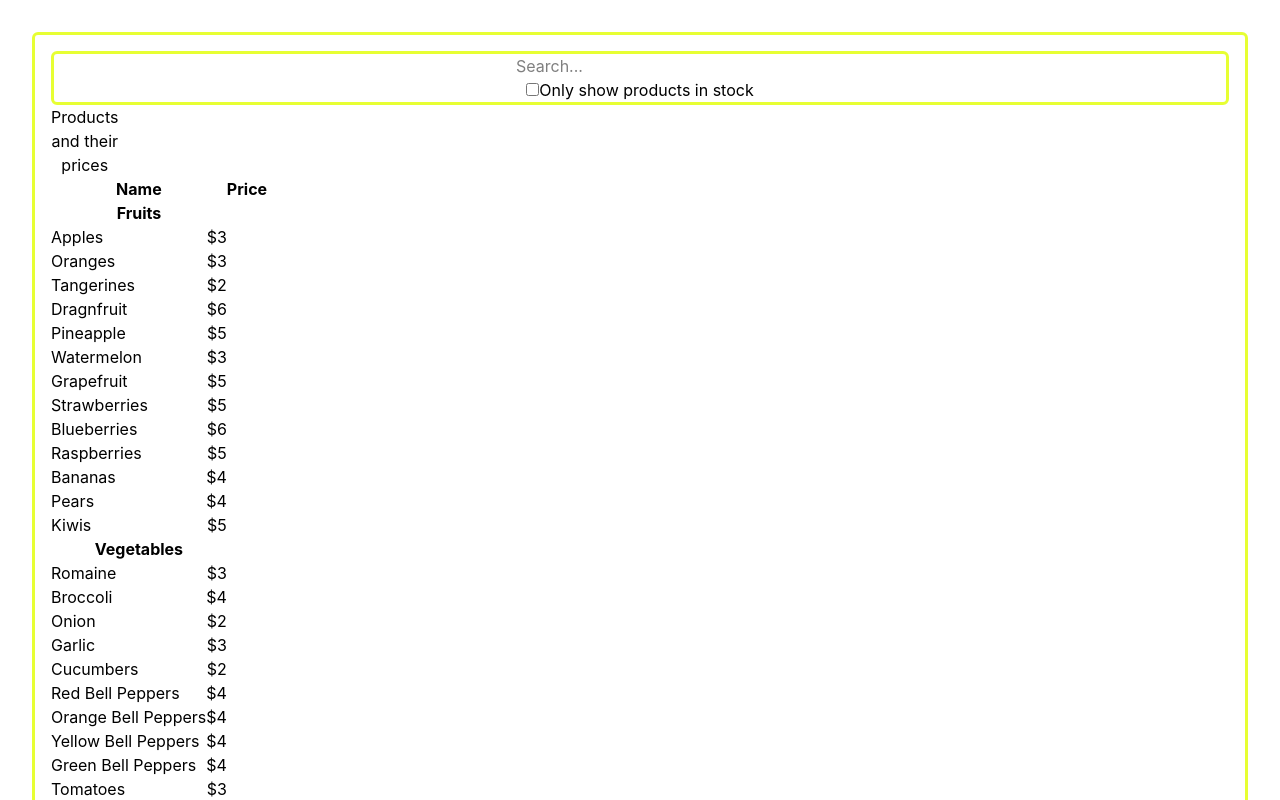
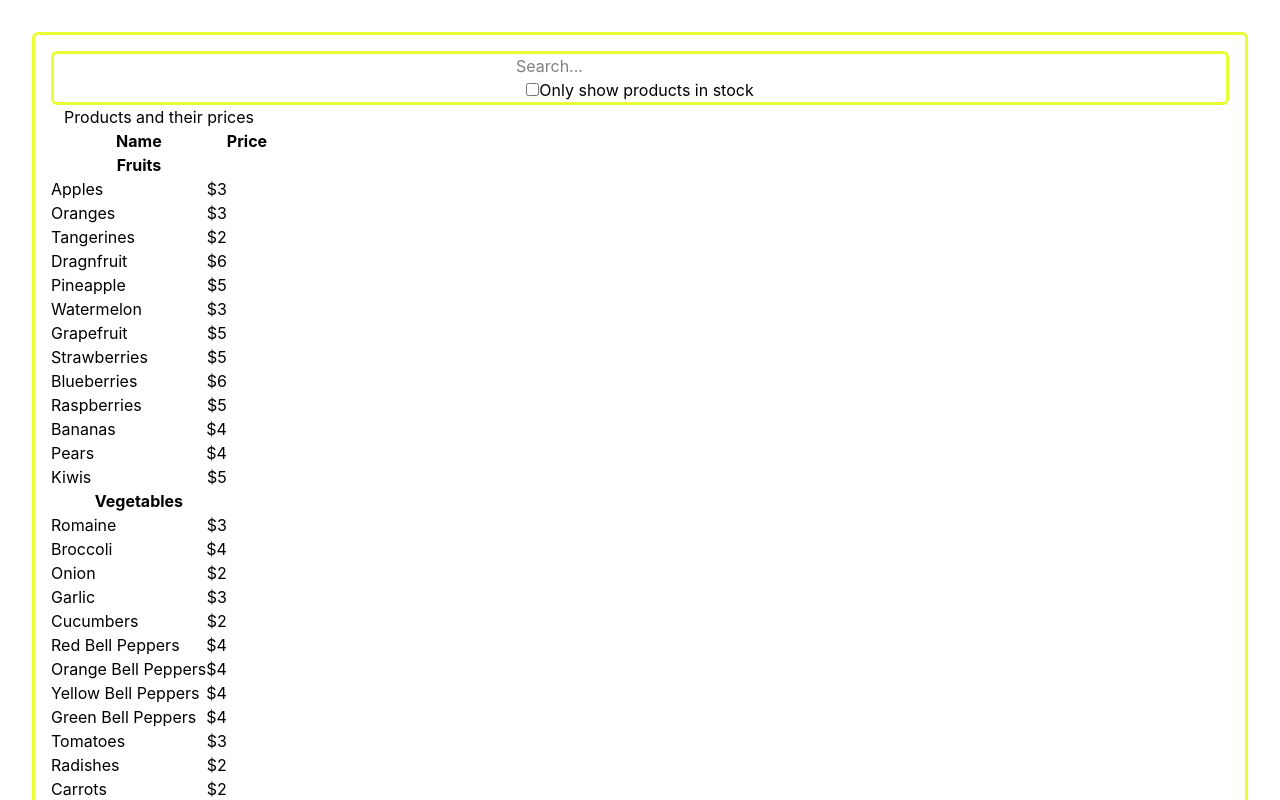
Before and after one commit to syntapy/1_react_quickstart, a React (Vite) app in the folder app/: page / in a window 1280 px wide. Shown: the top 800 px of the page. Built offline with nearby package versions, Linux system fonts and the light colour scheme.

Commit message:
move caption out of <thead>

```diff
--- a/app/src/components/ProductTable/ProductTable.tsx
+++ b/app/src/components/ProductTable/ProductTable.tsx
@@ -11,8 +11,8 @@ export default function ProductTable(props: Props) {
   const categoriesUsed: any = {};
   return (
     <table>
+      <caption>Products and their prices</caption>
       <thead>
-      <caption>Products and their prices</caption>
         <tr>
           <th>Name</th>
           <th>Price</th>
```
